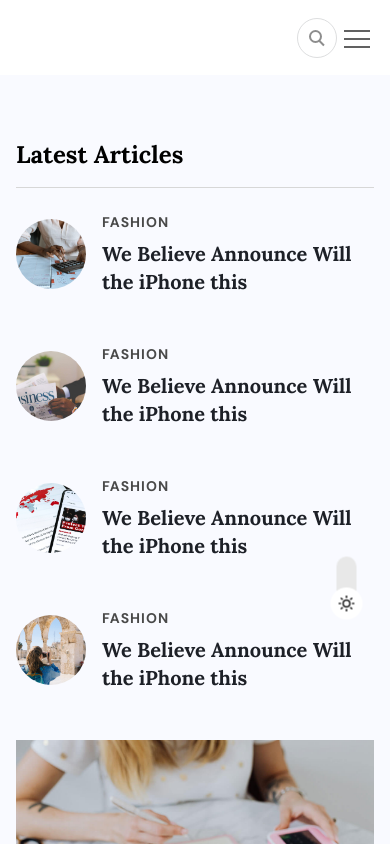
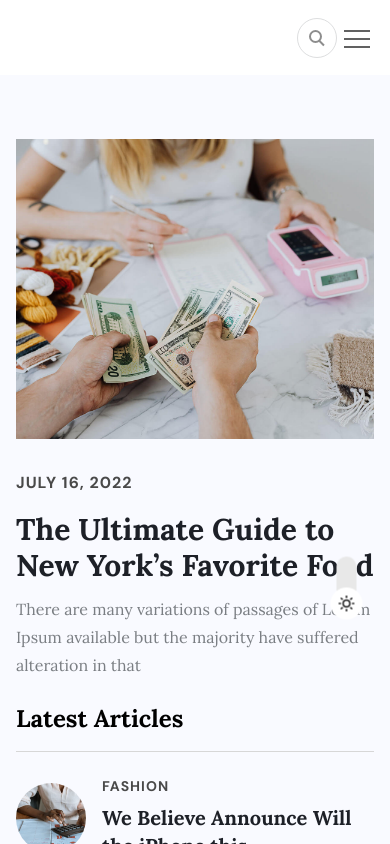
Before and after one commit to QuocBeoo/edu, a React (Vite) app: page / in a window 390 px wide. Shown: the top 844 px of the page. Built offline with nearby package versions, Linux system fonts and the light colour scheme; a web font is replaced by a local one.

Commit message:
fix hover scale img in desktop

```diff
--- a/src/App.css
+++ b/src/App.css
@@ -54,6 +54,7 @@ input:checked ~ .toggle span {
   transition: -webkit-transform 1s ease;
   transition: transform 1s ease;
   transition: transform 1s ease, -webkit-transform 1s ease;
+  will-change: transform;
 }
 
 .box-news-effect:hover .img-effect {
--- a/src/components/homepage/LatestArticles.tsx
+++ b/src/components/homepage/LatestArticles.tsx
@@ -77,7 +77,7 @@ function LatestArticles() {
             </div>
           </div>
         </div>
-        <div className="w-full lg:w-[40%] box-news-effect cursor-pointer">
+        <div className="order-first lg:order-none	w-full lg:w-[40%] box-news-effect cursor-pointer">
           <img
             className="object-cover w-full h-[300px] lg:h-full"
             src="./imgs/news-now.jpg"
```
